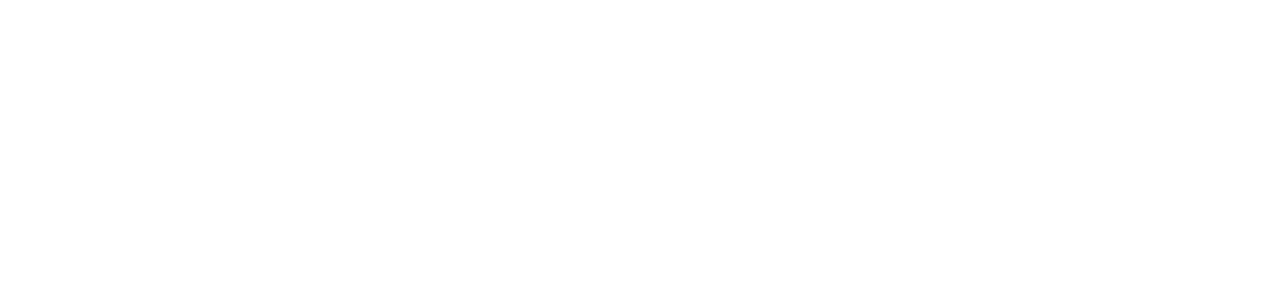
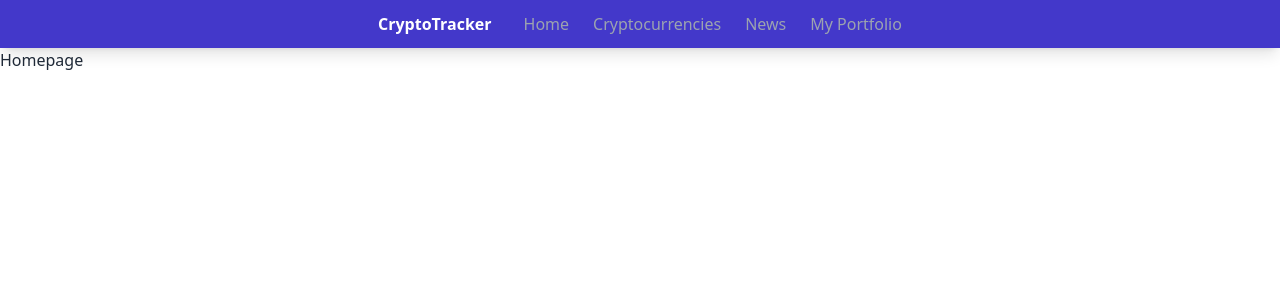
Before and after one commit to Calebley/Project-four-crypto-tracker, a React (Create React App) app in the folder crypto_frontend/: page / in a window 1280 px wide. Before the commit this address had no page. Shown: the top 300 px of the page. Built offline with nearby package versions, Linux system fonts and the light colour scheme.

Commit message:
created and linked components

```diff
--- a/crypto_frontend/src/App.js
+++ b/crypto_frontend/src/App.js
@@ -2,7 +2,7 @@
 import { BrowserRouter, Routes, Route } from 'react-router-dom';
 import './App.css';
 import "./index.css"
-import { Loginpage, Registerpage } from "./components"
+import { Loginpage, Registerpage, UserNav, Homepage, Cryptocurrencies, News, MyPortfolio } from "./components"
 
 //Redux
 import { Provider } from "react-redux"
@@ -14,6 +14,12 @@
     <BrowserRouter>
       <Provider store={store}>
         <Routes>
+          <Route path="/" element={<UserNav />}>
+            <Route path="/" element={<Homepage />} />
+            <Route path="/cryptocurrencies" element={<Cryptocurrencies />} />
+            <Route path="/news" element={<News />} />
+            <Route path="/myportfolio" element={<MyPortfolio />} />
+          </Route>
           <Route path="/login" element={<Loginpage />}></Route>
           <Route path="/register" element={<Registerpage />}></Route>
         </Routes>
--- /dev/null
+++ b/crypto_frontend/src/components/Cryptocurrencies.jsx
@@ -0,0 +1,9 @@
+import React from "react"
+
+const Cryptocurrencies = () => {
+    return(
+        <div>Crypto</div>
+    )
+}
+
+export default Cryptocurrencies
--- /dev/null
+++ b/crypto_frontend/src/components/Homepage.jsx
@@ -0,0 +1,9 @@
+import React from "react"
+
+const Homepage = () => {
+    return(
+        <div>Homepage</div>
+    )
+}
+
+export default Homepage
--- /dev/null
+++ b/crypto_frontend/src/components/MyPortfolio.jsx
@@ -0,0 +1,9 @@
+import React from "react"
+
+const MyPortfolio = () => {
+    return(
+        <div>My Portfolio</div>
+    )
+}
+
+export default MyPortfolio
--- /dev/null
+++ b/crypto_frontend/src/components/News.jsx
@@ -0,0 +1,9 @@
+import React from "react"
+
+const News = () => {
+    return(
+        <div>News</div>
+    )
+}
+
+export default News
--- /dev/null
+++ b/crypto_frontend/src/components/UserNav.jsx
@@ -0,0 +1,28 @@
+import React from "react"
+import { Link, Outlet } from "react-router-dom"
+
+const UserNav = () => {
+    return (
+        <div>
+        <div className="bg-indigo-700 shadow-lg">
+        <div className="container mx-auto">
+            <div className="sm: flex justify-center">
+
+                <a className="text-white text-3x1 font-bold p-3">CryptoTracker</a>
+
+                <ul className="ml-2 text-gray-400 sm:self-center text-x1 border-t sm:border-none">
+                    <li className="sm:inline-block"><Link to="/"><a class="p-3 hover:text-white">Home</a></Link></li>
+                    <li className="sm:inline-block"><Link to="/cryptocurrencies"><a class="p-3 hover:text-white">Cryptocurrencies</a></Link></li>
+                    <li className="sm:inline-block"><Link to="news"><a class="p-3 hover:text-white">News</a></Link></li>
+                    <li className="sm:inline-block"><Link to="myportfolio"><a class="p-3 hover:text-white">My Portfolio</a></Link></li>
+                </ul>
+            </div>
+        </div>
+        </div>
+        <Outlet />
+        </div>
+
+    )
+}
+
+export default UserNav
--- a/crypto_frontend/src/components/index.js
+++ b/crypto_frontend/src/components/index.js
@@ -1,2 +1,7 @@
 export { default as Loginpage } from "./Loginpage"
 export { default as Registerpage } from "./Registerpage"
+export { default as UserNav } from "./UserNav"
+export { default as Cryptocurrencies } from "./Cryptocurrencies"
+export { default as News } from "./News"
+export { default as MyPortfolio } from "./MyPortfolio"
+export { default as Homepage } from "./Homepage"
```
Lines whose indentation alone changed are shown as unchanged.
